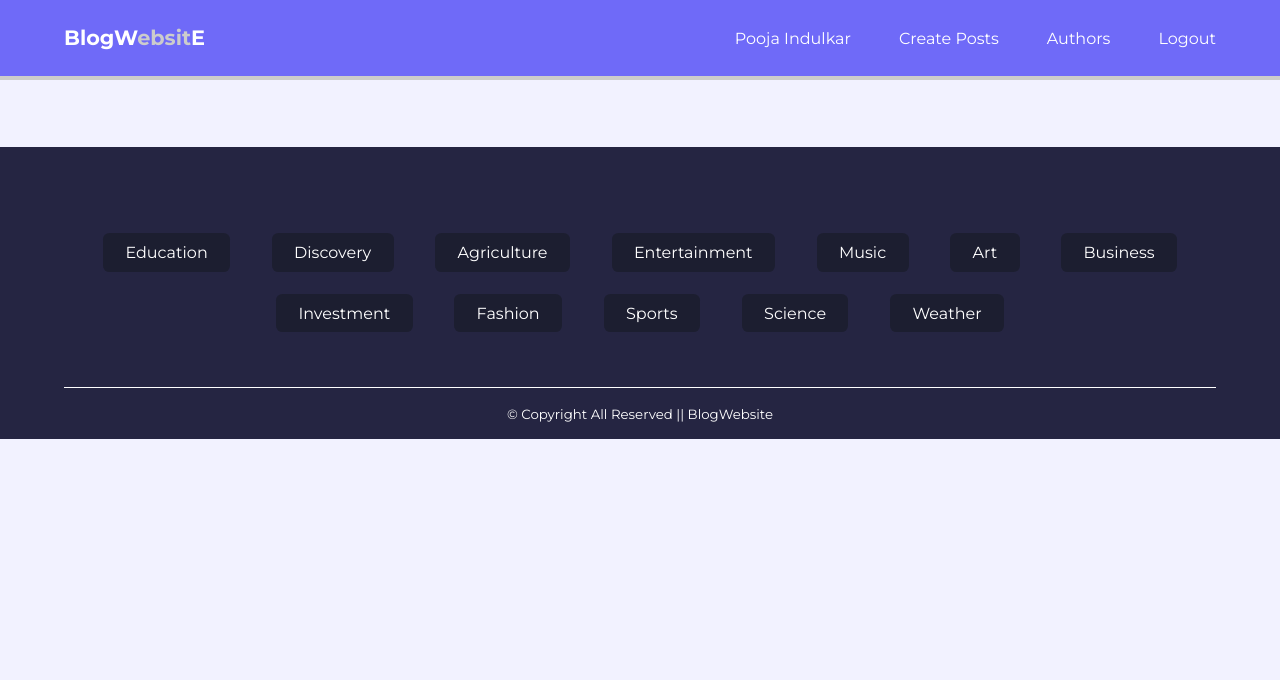
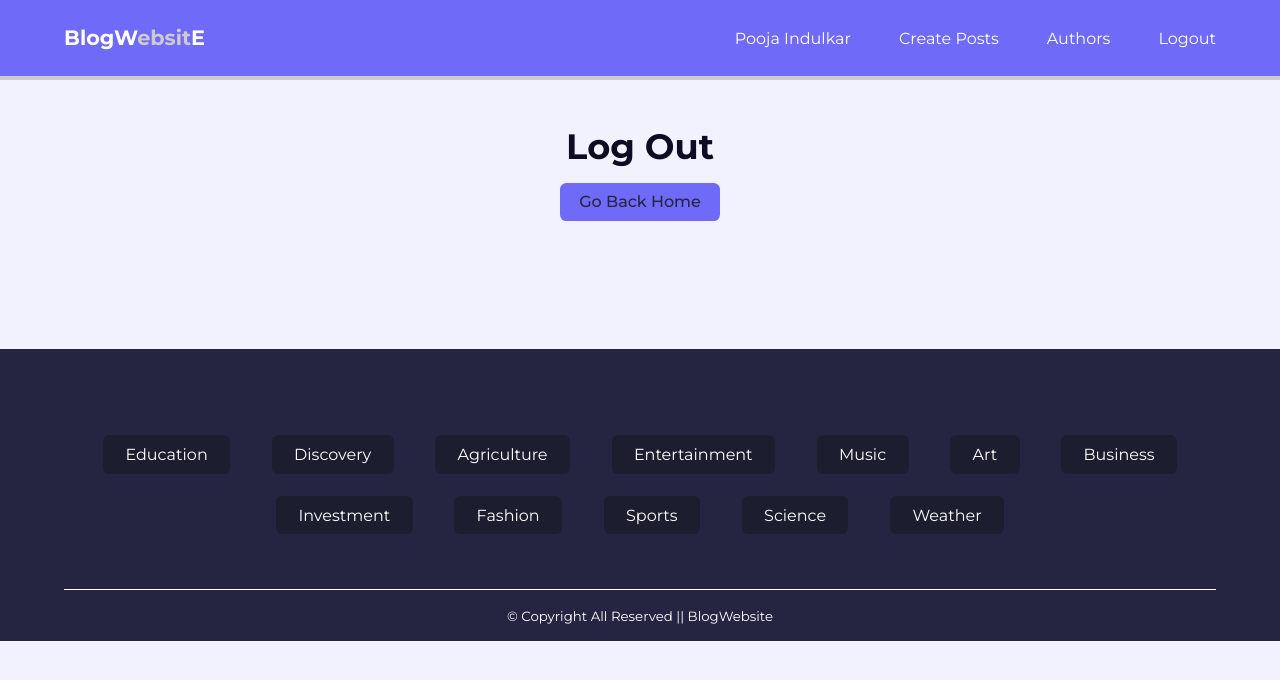
Before and after one commit to poojaindulkar/React-JS-Blog-Website, a React (Vite) app: page /logout in a window 1280 px wide. Shown: the top 680 px of the page. Built offline with nearby package versions, Linux system fonts and the light colour scheme.

Commit message:
Log Out Complete

```diff
--- a/src/pages/DeletePost.jsx
+++ b/src/pages/DeletePost.jsx
@@ -2,7 +2,9 @@ import React from 'react'
 
 const DeletePost = () => {
   return (
-    <div>DeletePost</div>
+    <section className="delete">
+
+    </section>
   )
 }
 
--- a/src/pages/Logout.jsx
+++ b/src/pages/Logout.jsx
@@ -1,8 +1,14 @@
 import React from 'react'
+import { Link } from 'react-router-dom'
 
 const Logout = () => {
   return (
-    <div>Logout</div>
+    <section>
+        <div className="error-center">
+            <h1>Log Out</h1>
+            <Link to={'/'} className='btn btn-primary'>Go Back Home</Link>
+        </div>
+    </section>
   )
 }
 
```
